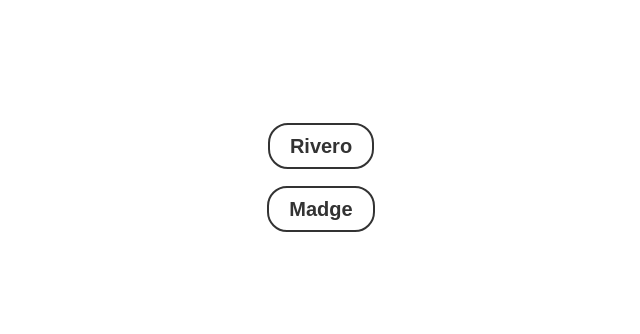
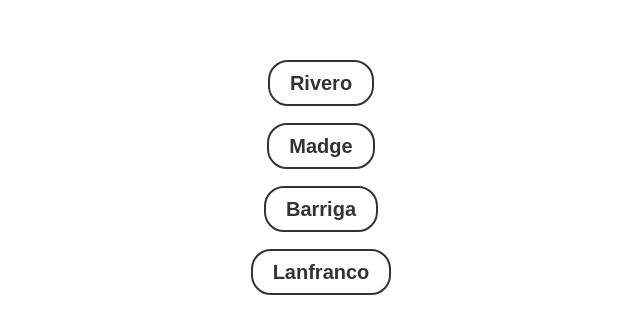
Before and after one commit to enriquemadge/FamilyTree, a plain HTML site: page index.html in a window 1280 px wide. Shown: the part 230-564 px from the top of the page, without its empty margins (319-959 px from the left). Drawn offline with Linux system fonts and the light colour scheme.

Commit message:
02062024-1500

```diff
--- a/index.html
+++ b/index.html
@@ -71,12 +71,12 @@
             <div class="branch">
                 <a href="http://129.146.66.2/madge/index.php" target="_blank" rel="noopener noreferrer">Madge</a>
             </div>
-           <!-- <div class="branch">
-                <a href="#">Barriga</a>
+            <div class="branch">
+                <a href="http://129.146.66.2/barriga/index.php" target="_blank" rel="noopener noreferrer">Barriga</a>
             </div>
             <div class="branch">
-                <a href="#">Lanfranco</a>
-            </div>-->
+                <a href="http://129.146.66.2/lanfranco/index.php" target="_blank" rel="noopener noreferrer">Lanfranco</a>
+            </div>
             <!-- Puedes agregar m�s apellidos y enlazarlos a sus respectivas p�ginas -->
         </div>
     </div>
```
